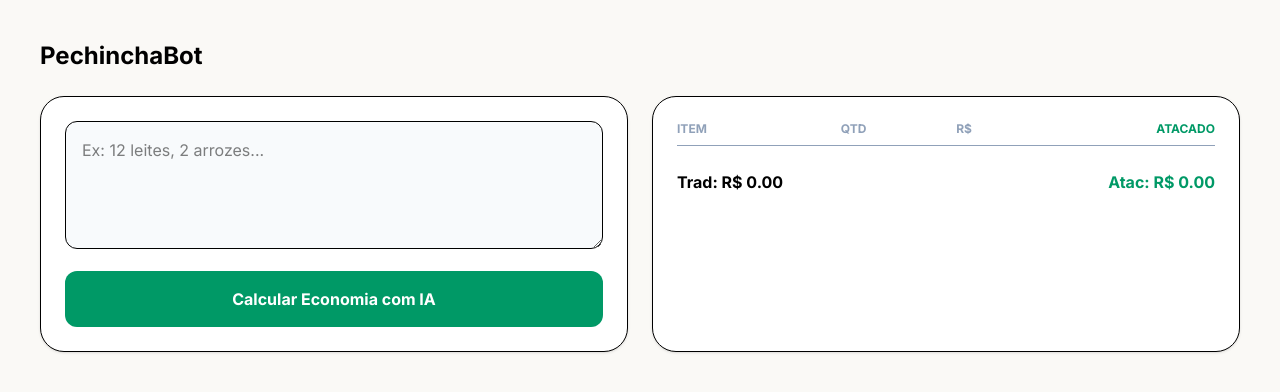
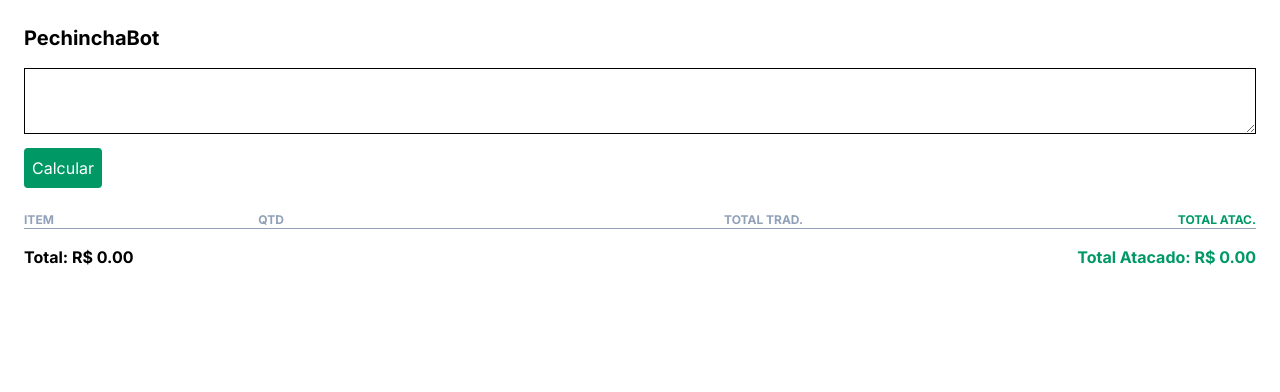
Before and after one commit to izabellyvsena/Carrinho-Inteligente, a React (Vite) app: page / in a window 1280 px wide. Shown: the top 392 px of the page. Built offline with nearby package versions, Linux system fonts and the light colour scheme.

Commit message:
Atualizar o App.tsx

```diff
--- a/src/App.tsx
+++ b/src/App.tsx
@@ -1,128 +1,60 @@
-/**
- * @license
- * SPDX-License-Identifier: Apache-2.0
- */
-
 import { useState } from "react";
-import { Trash2 } from "lucide-react";
 
 interface Item {
   name: string;
   qty: number;
   priceTraditional: number;
+  subtotalTraditional: number;
   priceWholesale: number;
+  subtotalWholesale: number;
 }
 
-interface AnalyseResult {
-  items: Item[];
-  traditionalTotal: number;
-  wholesaleTotal: number;
-  assistantMessage: string;
-}
+export default function App() {
+  const [listInput, setListInput] = useState("");
+  const [items, setItems] = useState<Item[]>([]);
+  const [totals, setTotals] = useState({ trad: 0, atac: 0 });
 
-const DEFAULT_RESULT: AnalyseResult = {
-  items: [],
-  traditionalTotal: 0,
-  wholesaleTotal: 0,
-  assistantMessage: "",
-};
-
-export default function App() {
-  const [listInput, setListInput] = useState<string>("");
-  const [editableItems, setEditableItems] = useState<Item[]>([]);
-  const [loading, setLoading] = useState<boolean>(false);
-  const [error, setError] = useState<string | null>(null);
-
-  // Cálculo matemático corrigido: Preço * Quantidade
-  const currentTraditionalTotal = editableItems.reduce((acc, item) =>
-    acc + ((item.priceTraditional || 0) * (item.qty || 1)), 0);
-
-  const currentWholesaleTotal = editableItems.reduce((acc, item) =>
-    acc + ((item.priceWholesale || 0) * (item.qty || 1)), 0);
-
-  const handleUpdateQty = (index: number, value: string) => {
-    const updated = [...editableItems];
-    updated[index] = { ...updated[index], qty: parseInt(value) || 0 };
-    setEditableItems(updated);
-  };
-
-  const optimizeShoppingList = async () => {
-    if (!listInput.trim()) return;
-
-    setLoading(true);
-    setError(null);
-
-    try {
-      const response = await fetch("/api/check-list", {
+  const optimize = async () => {
+    const res = await fetch("/api/check-list", {
       method: "POST",
       headers: { "Content-Type": "application/json" },
-        body: JSON.stringify({ listText: listInput, location: "Baixada Fluminense, RJ" }),
+      body: JSON.stringify({ listText: listInput }),
     });
-
-      if (!response.ok) throw new Error("Erro no servidor");
-
-      const data = await response.json();
-      setEditableItems(Array.isArray(data.items) ? data.items : []);
-    } catch (err) {
-      setError("Ops! Não consegui conectar com a IA. Verifique sua internet ou tente novamente.");
-    } finally {
-      setLoading(false);
-    }
+    const data = await res.json();
+    setItems(data.items);
+    setTotals({ trad: data.traditionalTotal, atac: data.wholesaleTotal });
   };
 
   return (
-    <div className="min-h-screen bg-[#FAF9F6] p-4 md:p-10 font-sans">
-      <h1 className="text-2xl font-black mb-6">PechinchaBot</h1>
+    <div className="p-6">
+      <h1 className="text-xl font-black mb-4">PechinchaBot</h1>
+      <textarea className="w-full border p-2 mb-2" onChange={(e) => setListInput(e.target.value)} />
+      <button onClick={optimize} className="bg-emerald-600 text-white p-2 rounded">Calcular</button>
 
-      {/* Exibição de erro para não ficar tela branca */}
-      {error && <div className="bg-red-100 text-red-700 p-4 rounded-xl mb-4 font-bold">{error}</div>}
-
-      <div className="grid grid-cols-1 md:grid-cols-2 gap-6">
-        <div className="bg-white p-6 rounded-3xl border shadow-sm">
-            <textarea
-              value={listInput}
-              onChange={(e) => setListInput(e.target.value)}
-              className="w-full bg-slate-50 border p-4 rounded-xl mb-4 h-32"
-              placeholder="Ex: 12 leites, 2 arrozes..."
-            />
-            <button
-              onClick={optimizeShoppingList}
-              disabled={loading}
-              className="w-full bg-emerald-600 text-white p-4 rounded-xl font-bold"
-            >
-              {loading ? "Processando..." : "Calcular Economia com IA"}
-            </button>
-        </div>
-
-        <div className="bg-white p-6 rounded-3xl border shadow-sm">
-            <table className="w-full mb-6">
+      <table className="w-full mt-6 border-collapse">
         <thead>
-                    <tr className="text-slate-400 text-xs uppercase border-b">
-                        <th className="pb-2 text-left">Item</th>
-                        <th className="pb-2 text-center">Qtd</th>
-                        <th className="pb-2 text-right">R$</th>
-                        <th className="pb-2 text-right text-emerald-600">Atacado</th>
+          <tr className="text-xs uppercase text-slate-400 border-b">
+            <th className="text-left">Item</th>
+            <th>Qtd</th>
+            <th className="text-right">Total Trad.</th>
+            <th className="text-right text-emerald-600">Total Atac.</th>
           </tr>
         </thead>
         <tbody>
-                  {editableItems.map((item, index) => (
-                    <tr key={index} className="border-b">
-                      <td className="py-2 text-sm font-bold">{item.name}</td>
-                      <td className="py-2 text-center">
-                         <input type="number" value={item.qty} onChange={(e) => handleUpdateQty(index, e.target.value)} className="w-10 bg-slate-100 text-center rounded" />
-                      </td>
-                      <td className="py-2 text-right text-sm">{(item.priceTraditional * item.qty).toFixed(2)}</td>
-                      <td className="py-2 text-right text-sm font-bold text-emerald-600">{(item.priceWholesale * item.qty).toFixed(2)}</td>
+          {items.map((item, i) => (
+            <tr key={i} className="border-b text-sm">
+              <td className="py-2">{item.name}</td>
+              <td className="text-center">{item.qty}</td>
+              <td className="text-right">R$ {item.subtotalTraditional.toFixed(2)}</td>
+              <td className="text-right text-emerald-600 font-bold">R$ {item.subtotalWholesale.toFixed(2)}</td>
             </tr>
           ))}
         </tbody>
       </table>
 
-            <div className="flex justify-between font-black text-md">
-               <span>Trad: R$ {currentTraditionalTotal.toFixed(2)}</span>
-               <span className="text-emerald-600">Atac: R$ {currentWholesaleTotal.toFixed(2)}</span>
-            </div>
-        </div>
+      <div className="mt-4 font-black flex justify-between">
+        <span>Total: R$ {totals.trad.toFixed(2)}</span>
+        <span className="text-emerald-600">Total Atacado: R$ {totals.atac.toFixed(2)}</span>
       </div>
     </div>
   );
```
Lines whose indentation alone changed are shown as unchanged.
